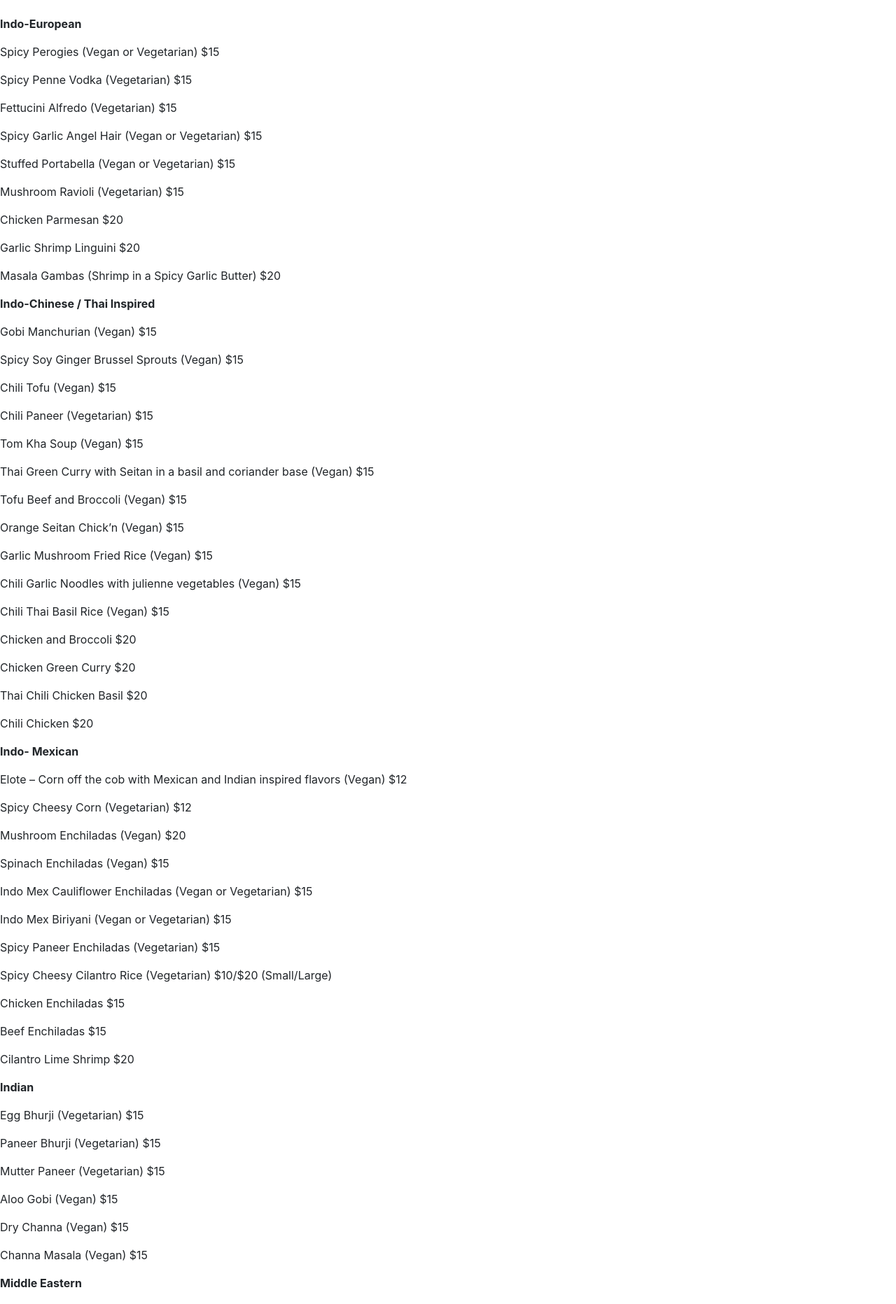
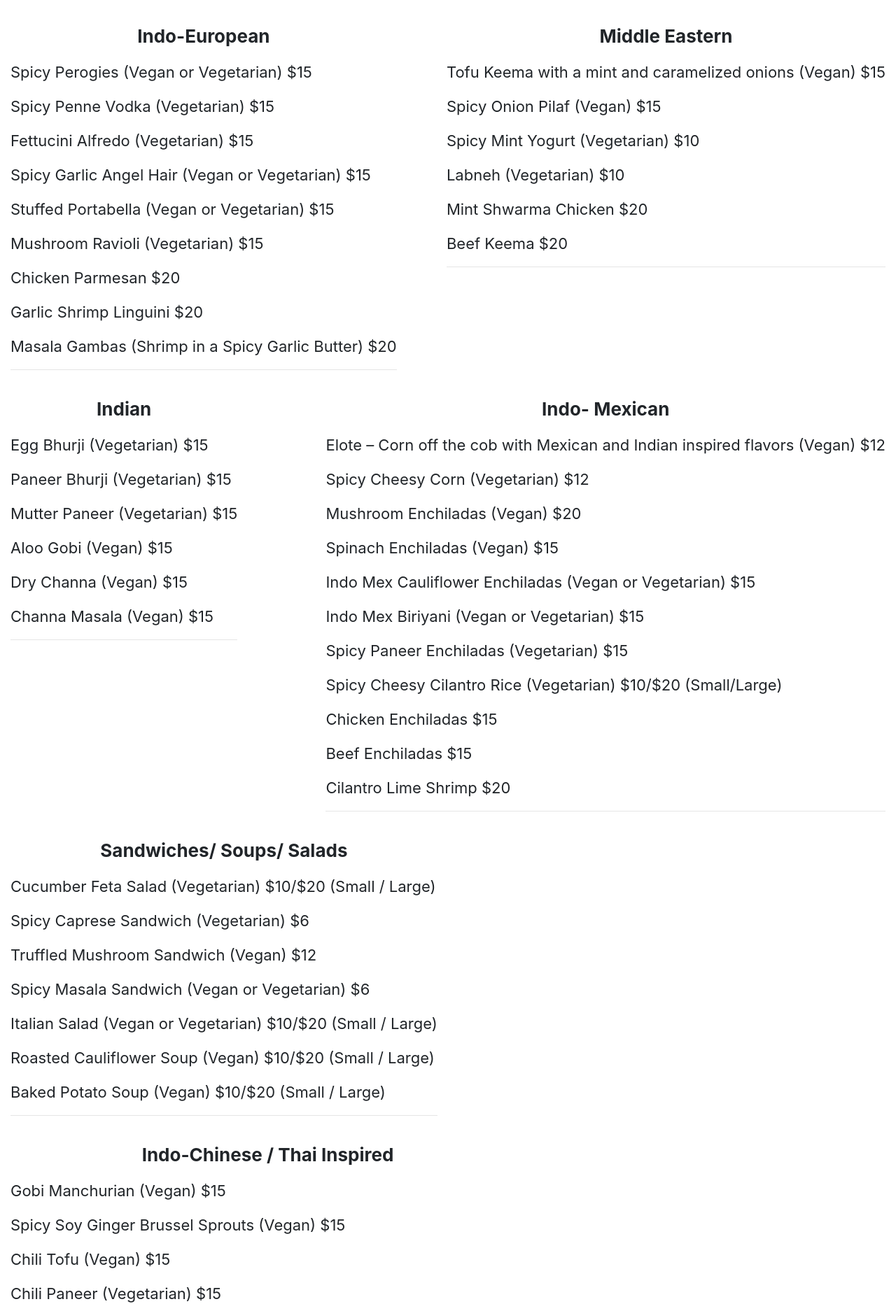
Before and after one commit to michaelpaulcuccia/eatkravelove, a React (Create React App) app in the folder client/: page /menu in a window 1280 px wide. Shown: the part 80-1944 px from the top of the page at 70% size. Built offline with nearby package versions, Linux system fonts and the light colour scheme.

Commit message:
menu style update

```diff
--- a/client/src/components/Menu.js
+++ b/client/src/components/Menu.js
@@ -1,11 +1,12 @@
 import React from 'react';
+import '../style/MenuStyle.css'
 
 const Menu = () => {
     return (
-        <div>
+        <div className='flex_container'>
 
-            <div>
-                <p><strong>Indo-European</strong></p>
+            <div className='menu_box'>
+                <p className='head'><strong>Indo-European</strong></p>
                 <p>Spicy Perogies (Vegan or Vegetarian) $15</p>
                 <p>Spicy Penne Vodka (Vegetarian) $15</p>
                 <p>Fettucini Alfredo (Vegetarian) $15</p>
@@ -15,10 +16,61 @@ const Menu = () => {
                 <p>Chicken Parmesan $20</p>
                 <p>Garlic Shrimp Linguini $20</p>
                 <p>Masala Gambas (Shrimp in a Spicy Garlic Butter) $20</p>
+                <hr></hr>
             </div>
 
-            <div>
-                <p><strong>Indo-Chinese / Thai Inspired</strong></p>
+            <div className='menu_box'>
+                <p className='head'><strong>Middle Eastern</strong></p>
+                <p>Tofu Keema with a mint and caramelized onions (Vegan) $15</p>
+                <p>Spicy Onion Pilaf (Vegan) $15</p>
+                <p>Spicy Mint Yogurt (Vegetarian) $10</p>
+                <p>Labneh (Vegetarian) $10</p>
+                <p>Mint Shwarma Chicken $20</p>
+                <p>Beef Keema $20</p>
+                <hr></hr>
+            </div>
+
+            <div className='menu_box'>
+                <p className='head'><strong>Indian</strong></p>
+                <p>Egg Bhurji (Vegetarian) $15</p>
+                <p>Paneer Bhurji (Vegetarian) $15</p>
+                <p>Mutter Paneer (Vegetarian) $15</p>
+                <p>Aloo Gobi (Vegan) $15</p>
+                <p>Dry Channa (Vegan) $15</p>
+                <p>Channa Masala (Vegan) $15</p>
+                <hr></hr>
+            </div>
+
+            <div className='menu_box'>
+                <p className='head'><strong>Indo- Mexican</strong></p>
+                <p>Elote – Corn off the cob with Mexican and Indian inspired flavors (Vegan) $12</p>
+                <p>Spicy Cheesy Corn (Vegetarian) $12</p>
+                <p>Mushroom Enchiladas (Vegan) $20</p>
+                <p>Spinach Enchiladas (Vegan) $15</p>
+                <p>Indo Mex Cauliflower Enchiladas (Vegan or Vegetarian) $15</p>
+                <p>Indo Mex Biriyani (Vegan or Vegetarian) $15</p>
+                <p>Spicy Paneer Enchiladas (Vegetarian) $15</p>
+                <p>Spicy Cheesy Cilantro Rice (Vegetarian) $10/$20 (Small/Large)</p>
+                <p>Chicken Enchiladas $15</p>
+                <p>Beef Enchiladas $15</p>
+                <p>Cilantro Lime Shrimp $20</p>
+                <hr></hr>
+            </div>
+
+            <div className='menu_box'>
+                <p className='head'><strong>Sandwiches/ Soups/ Salads</strong></p>
+                <p>Cucumber Feta Salad (Vegetarian) $10/$20 (Small / Large)</p>
+                <p>Spicy Caprese Sandwich (Vegetarian) $6</p>
+                <p>Truffled Mushroom Sandwich (Vegan) $12</p>
+                <p>Spicy Masala Sandwich (Vegan or Vegetarian) $6</p>
+                <p>Italian Salad (Vegan or Vegetarian) $10/$20 (Small / Large)</p>
+                <p>Roasted Cauliflower Soup (Vegan) $10/$20 (Small / Large)</p>
+                <p>Baked Potato Soup (Vegan) $10/$20 (Small / Large)</p>
+                <hr></hr>
+            </div>
+
+            <div className='menu_box'>
+                <p className='head'><strong>Indo-Chinese / Thai Inspired</strong></p>
                 <p>Gobi Manchurian (Vegan) $15</p>
                 <p>Spicy Soy Ginger Brussel Sprouts (Vegan) $15</p>
                 <p>Chili Tofu (Vegan) $15</p>
@@ -34,52 +86,7 @@ const Menu = () => {
                 <p>Chicken Green Curry $20</p>
                 <p>Thai Chili Chicken Basil $20</p>
                 <p>Chili Chicken $20</p>
-            </div>
-
-            <div>
-                <p><strong>Indo- Mexican</strong></p>
-                <p>Elote – Corn off the cob with Mexican and Indian inspired flavors (Vegan) $12</p>
-                <p>Spicy Cheesy Corn (Vegetarian) $12</p>
-                <p>Mushroom Enchiladas (Vegan) $20</p>
-                <p>Spinach Enchiladas (Vegan) $15</p>
-                <p>Indo Mex Cauliflower Enchiladas (Vegan or Vegetarian) $15</p>
-                <p>Indo Mex Biriyani (Vegan or Vegetarian) $15</p>
-                <p>Spicy Paneer Enchiladas (Vegetarian) $15</p>
-                <p>Spicy Cheesy Cilantro Rice (Vegetarian) $10/$20 (Small/Large)</p>
-                <p>Chicken Enchiladas $15</p>
-                <p>Beef Enchiladas $15</p>
-                <p>Cilantro Lime Shrimp $20</p>
-            </div>
-
-            <div>
-                <p><strong>Indian</strong></p>
-                <p>Egg Bhurji (Vegetarian) $15</p>
-                <p>Paneer Bhurji (Vegetarian) $15</p>
-                <p>Mutter Paneer (Vegetarian) $15</p>
-                <p>Aloo Gobi (Vegan) $15</p>
-                <p>Dry Channa (Vegan) $15</p>
-                <p>Channa Masala (Vegan) $15</p>
-            </div>
-
-            <div>
-                <p><strong>Middle Eastern</strong></p>
-                <p>Tofu Keema with a mint and caramelized onions (Vegan) $15</p>
-                <p>Spicy Onion Pilaf (Vegan) $15</p>
-                <p>Spicy Mint Yogurt (Vegetarian) $10</p>
-                <p>Labneh (Vegetarian) $10</p>
-                <p>Mint Shwarma Chicken $20</p>
-                <p>Beef Keema $20</p>
-            </div>
-
-            <div>
-                <p><strong>Sandwiches/ Soups/ Salads</strong></p>
-                <p>Cucumber Feta Salad (Vegetarian) $10/$20 (Small / Large)</p>
-                <p>Spicy Caprese Sandwich (Vegetarian) $6</p>
-                <p>Truffled Mushroom Sandwich (Vegan) $12</p>
-                <p>Spicy Masala Sandwich (Vegan or Vegetarian) $6</p>
-                <p>Italian Salad (Vegan or Vegetarian) $10/$20 (Small / Large)</p>
-                <p>Roasted Cauliflower Soup (Vegan) $10/$20 (Small / Large)</p>
-                <p>Baked Potato Soup (Vegan) $10/$20 (Small / Large)</p>
+                <hr></hr>
             </div>
 
 
--- /dev/null
+++ b/client/src/style/MenuStyle.css
@@ -0,0 +1,17 @@
+.flex_container {
+    display: flex;
+    flex-direction: row;
+    justify-content: space-between;
+    flex-wrap: wrap;
+}
+
+.menu_box {
+    /*top right bottom left*/
+    margin: 10px 15px 10px 15px;
+    font-size: 22px;
+}
+
+.head {
+    text-align: center;
+    font-size: 26px;
+}
```
